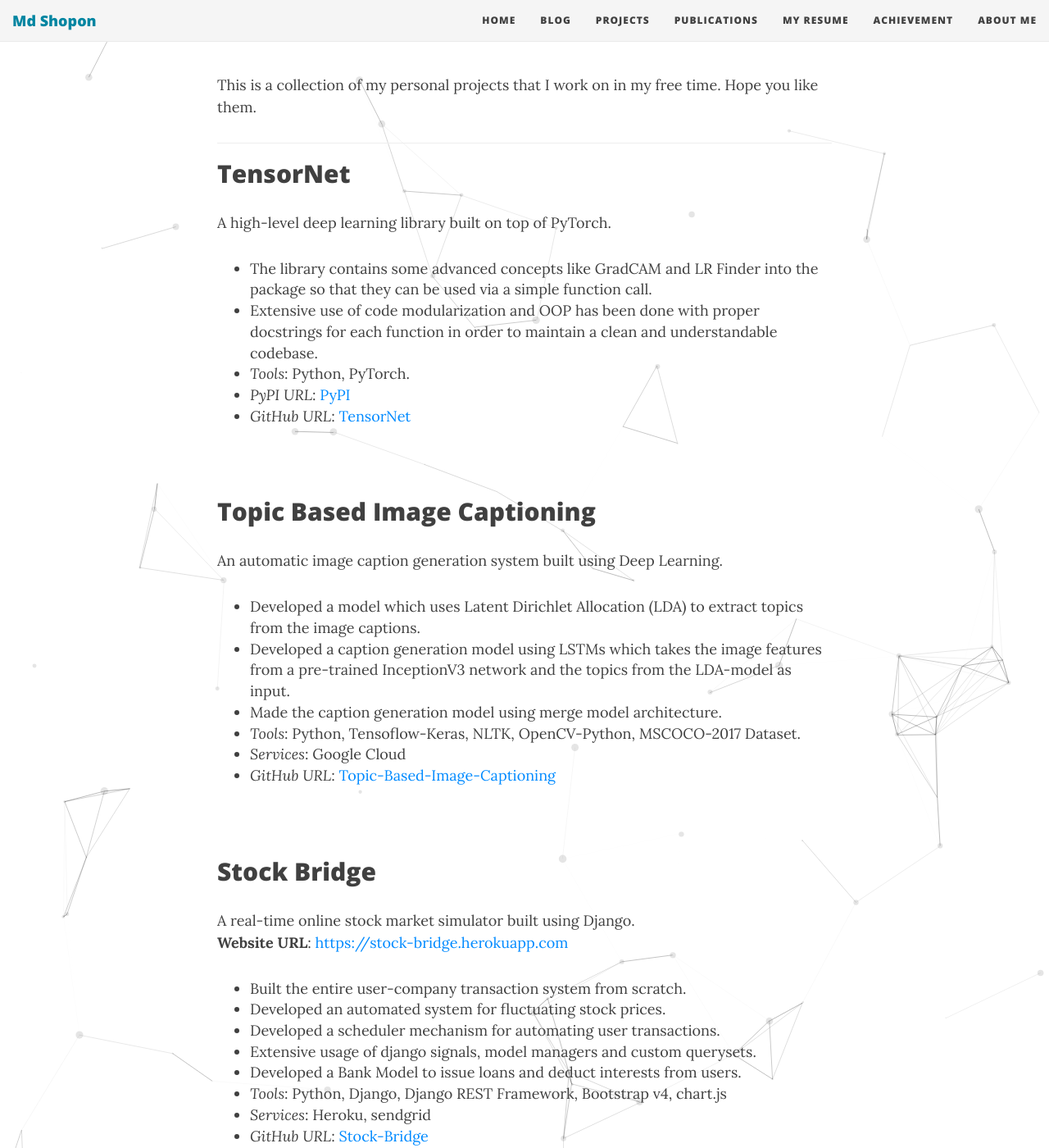
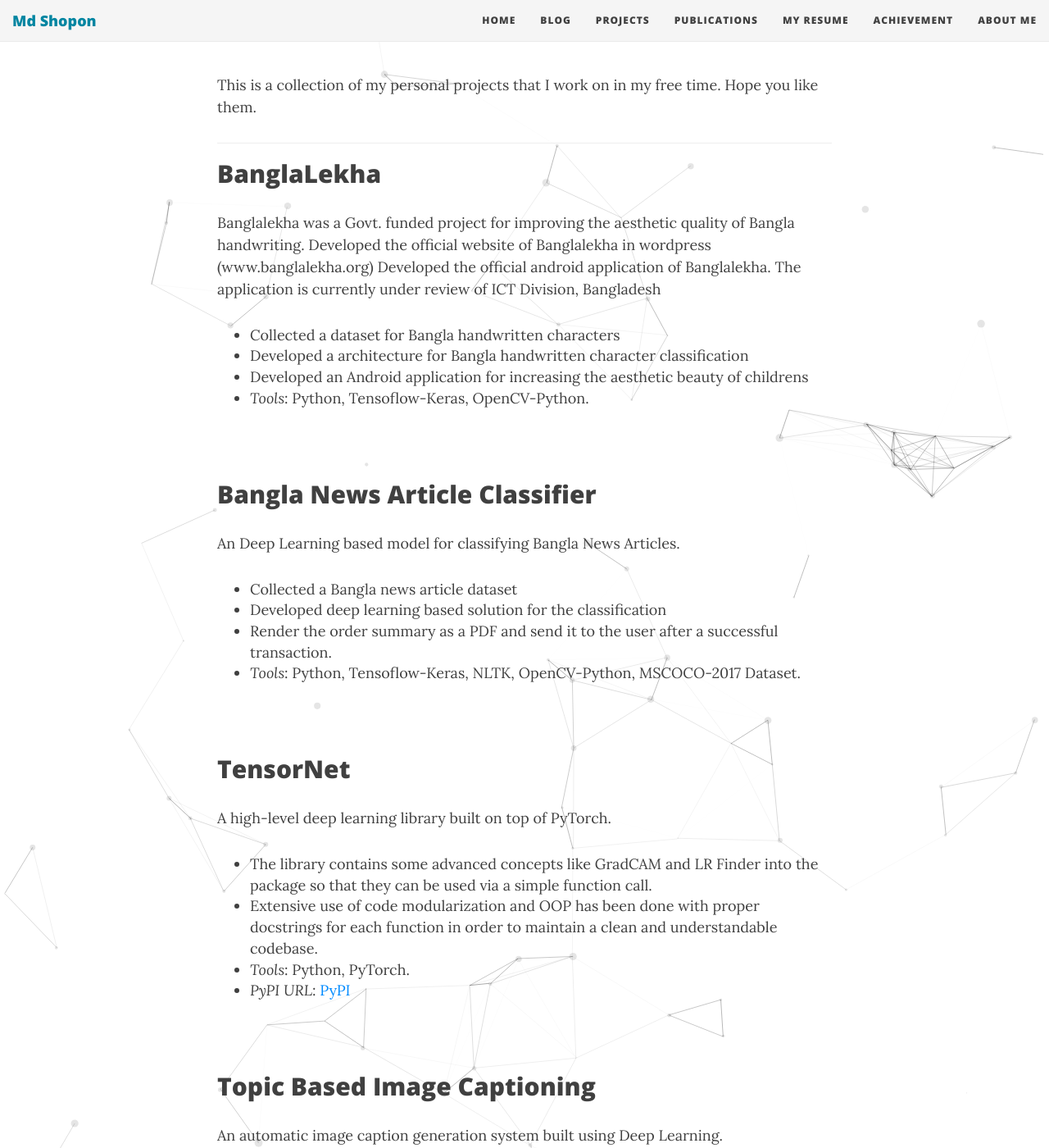
Before and after one commit to mdshopon/mdshopon.github.io, a Jekyll site: the page built from projects.md, in a window 1280 px wide and 1400 px high, scrolled down 242 px. Shown: the whole window at 82% size. Built offline with Jekyll 4.4.1, drawn with Linux system fonts in a browser that asks for light colours; nearby versions of some CDN libraries; some of the changed text lies outside the part shown.

Commit message:
Blog_Updated

```diff
--- a/projects.md
+++ b/projects.md
@@ -7,6 +7,27 @@
 This is a collection of my personal projects that I work on in my free time. Hope you like them.
 
 ---
+## BanglaLekha
+
+Banglalekha was a Govt. funded project for improving the aesthetic quality of Bangla handwriting. Developed the official website of Banglalekha in wordpress (www.banglalekha.org) Developed the official android application of Banglalekha. The application is currently under review of ICT Division, Bangladesh
+
+- Collected a dataset for Bangla handwritten characters
+- Developed a architecture for Bangla handwritten character classification
+- Developed an Android application for increasing the aesthetic beauty of childrens
+- _Tools_: Python, Tensoflow-Keras, OpenCV-Python.
+
+<br/>
+
+## Bangla News Article Classifier
+
+An Deep Learning based model for classifying Bangla News Articles.
+
+- Collected a Bangla news article dataset
+- Developed deep learning based solution for the classification
+- Render the order summary as a PDF and send it to the user after a successful transaction.
+- _Tools_: Python, Tensoflow-Keras, NLTK, OpenCV-Python, MSCOCO-2017 Dataset.
+
+<br/>
 
 ## TensorNet
 
@@ -16,7 +37,6 @@
 - Extensive use of code modularization and OOP has been done with proper docstrings for each function in order to maintain a clean and understandable codebase.
 - _Tools_: Python, PyTorch.
 - _PyPI URL_: [PyPI](https://pypi.org/project/torch-tensornet/)
-- _GitHub URL_: [TensorNet](https://github.com/shan18/TensorNet)
 
 <br/>
 
@@ -28,45 +48,13 @@
 - Developed a caption generation model using LSTMs which takes the image features from a pre-trained InceptionV3 network and the topics from the LDA-model as input.
 - Made the caption generation model using merge model architecture.
 - _Tools_: Python, Tensoflow-Keras, NLTK, OpenCV-Python, MSCOCO-2017 Dataset.
-- _Services_: Google Cloud
-- _GitHub URL_: [Topic-Based-Image-Captioning](https://github.com/shan18/Topic-Based-Image-Captioning)
 
 <br/>
 
-## Stock Bridge
 
-A real-time online stock market simulator built using Django.
-**Website URL**: [https://stock-bridge.herokuapp.com](https://stock-bridge.herokuapp.com/)
-
-- Built the entire user-company transaction system from scratch.
-- Developed an automated system for fluctuating stock prices.
-- Developed a scheduler mechanism for automating user transactions.
-- Extensive usage of django signals, model managers and custom querysets.
-- Developed a Bank Model to issue loans and deduct interests from users.
-- _Tools_: Python, Django, Django REST Framework, Bootstrap v4, chart.js
-- _Services_: Heroku, sendgrid
-- _GitHub URL_: [Stock-Bridge](https://github.com/shan18/Stock-Bridge)
-
-<br/>
-
-## Code Warrior
-
-An online judge platform built using Django.
-**Website URL**: [https://nitmz.pythonanywhere.com/](https://nitmz.pythonanywhere.com/)
-
-- Built the entire compilation, execution and submission evaluation module from scratch.
-- Designed the platform to support languages: C, C++, and Python.
-- Constructed a tiebreaker mechanism which uses user submission execution time for ranking users with the same score in the leaderboard.
-- _Tools_: Python, Django, Bootstrap
-- _Services_: Amazon Web Services, PythonAnywhere, sendgrid.
-- _GitHub URL_: [Code-Warrior](https://github.com/shan18/Code-Warrior)
-
-<br/>
-
-## Kart
+## ECom
 
 An E-commerce website built using Django.
-**Website URL**: [https://shan-kart.herokuapp.com](https://shan-kart.herokuapp.com/)
 
 - Built the backend entirely on Django. Used jQuery in some places to make the website asynchronous.
 - Used signals, custom model managers, and custom querysets extensively to keep most of the code logic within the models and to make the communication between the linked models effective.
@@ -74,31 +62,5 @@
 - Built the functionality to sell digital items by storing them in AWS S3 Storage.
 - Render the order summary as a PDF and send it to the user after a successful transaction.
 - _Tools_: Python, Django, Bootstrap, jQuery, Ajax, jsrender, chart.js
-- _Services_: stripe, mailchimp, Amazon Web Services, heroku, sendgrid
-- _GitHub URL_: [Kart](https://github.com/shan18/Kart)
 
 <br/>
-
-## Autoranking Amazon Reviews
-
-Ranking the reviews on Amazon according to their helpfulness score.
-
-- The problem was modeled as a regression problem. The performance was evaluated by using the coefficient of determination and rank correlation.
-- Predictions were made based on various categories of features of the review text, and other metadata associated with the review, with the purpose of generating a rank for a given list of reviews.
-- _Tools_: Python, Numpy, Pandas, textblob, scikit-learn
-- _GitHub URL_: [Autoranking-Amazon-Reviews](https://github.com/shan18/Autoranking-Amazon-Reviews)
-
-<br/>
-
-## Morphosis, NIT Mizoram
-
-Android App for the annual technical fest of NIT Mizoram.
-**Google Play Store URL**: [Morphosis](https://play.google.com/store/apps/details?id=com.nitmz.morphosis&hl=en)
-
-- Contains all the information of various events to be conducted during the technical fest.
-- Live notification updates.
-- Contains a game called Scooby Dooby Doo, where participants have to answer various logical questions. The app gives live leaderboard updates.
-- _Tools_: Java, Android Studio, Firebase
-- _GitHub URL_: [Morphosis-2k17-Android](https://github.com/morphosis-nitmz/Morphosis-2k17-Android)
-
----
```
